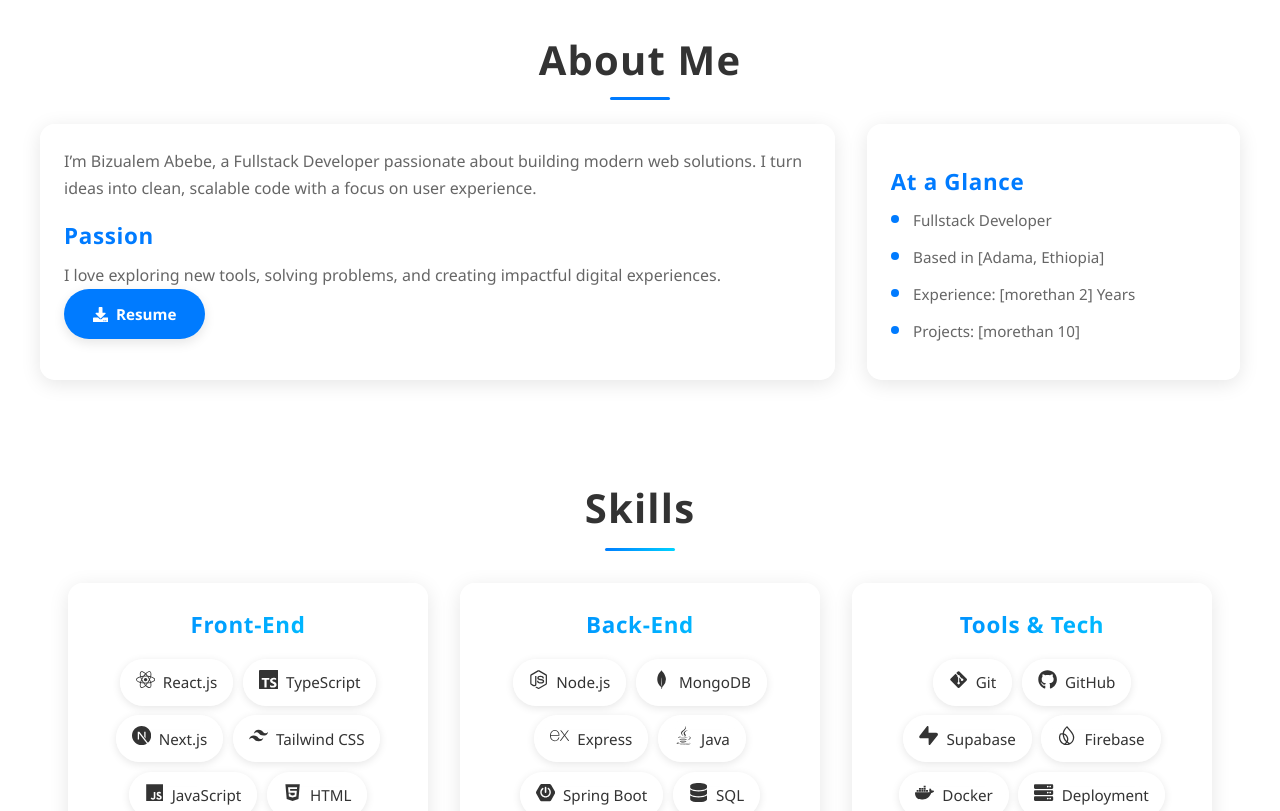
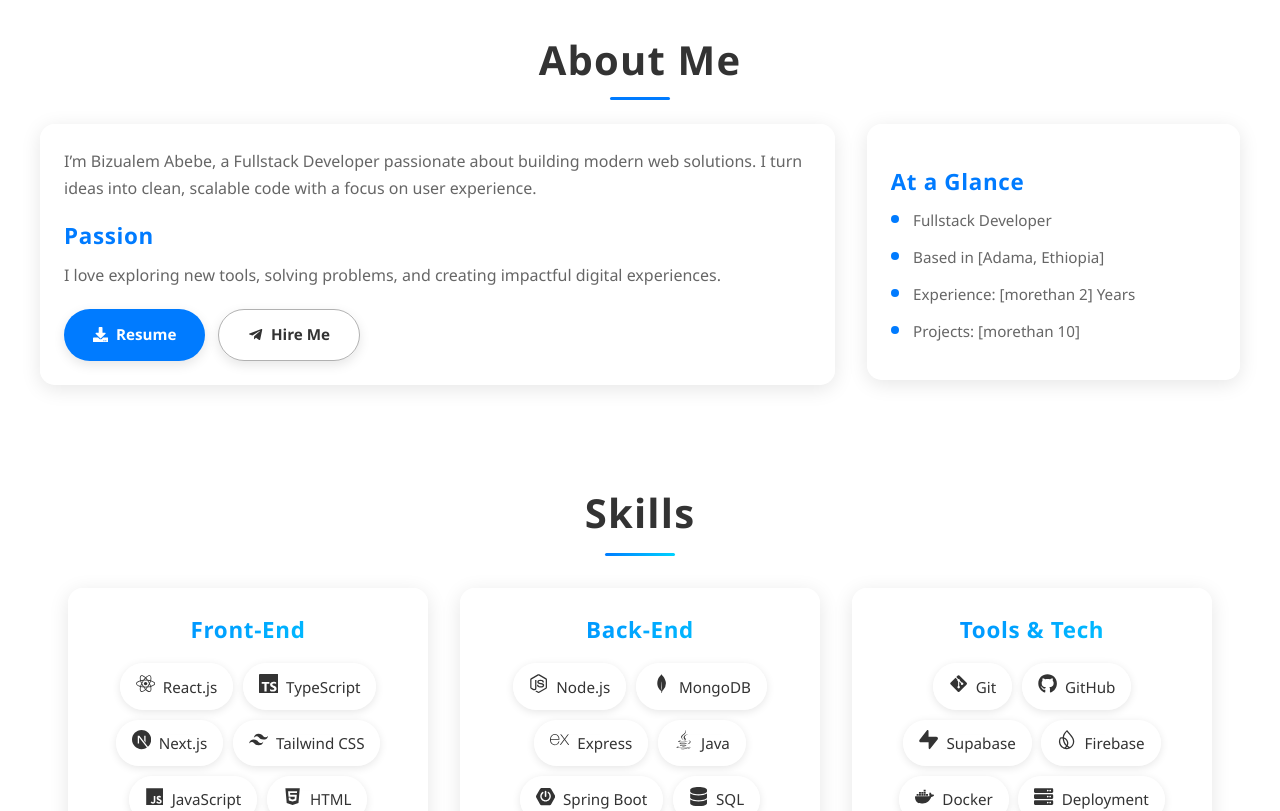
Before and after one commit to Biz1234/my-portfolio, a React (Vite) app: page / in a window 1280 px wide. Shown: the part 740-1551 px from the top of the page. Built offline with nearby package versions, Linux system fonts and the light colour scheme; no server answers.

Commit message:
add hire me

```diff
--- a/src/components/About.jsx
+++ b/src/components/About.jsx
@@ -1,5 +1,5 @@
 import { motion } from 'framer-motion';
-import { FaDownload } from 'react-icons/fa';
+import { FaDownload, FaTelegramPlane } from 'react-icons/fa';
 import '../styles/About.css';
 
 
@@ -34,6 +34,7 @@ function About() {
               I love exploring new tools, solving problems, and creating impactful digital experiences.
             </p>
           </div>
+          <div className="about-actions">
             <motion.a
               href="./Buzualem_Abebe.pdf"
               download="Buzualem_Abebe.pdf"
@@ -44,6 +45,18 @@ function About() {
             >
               <FaDownload /> Resume
             </motion.a>
+            <motion.a
+              href="https://t.me/SBabyii"
+              target="_blank"
+              rel="noopener noreferrer"
+              className="hire-btn"
+              whileHover={{ scale: 1.05 }}
+              whileTap={{ scale: 0.95 }}
+              aria-label="Hire Bizualem Abebe on Telegram"
+            >
+              <FaTelegramPlane /> Hire Me
+            </motion.a>
+          </div>
         </motion.div>
         <motion.div
           className="about-highlight"
--- a/src/styles/About.css
+++ b/src/styles/About.css
@@ -56,8 +56,8 @@
 .about-text,
 .highlight-box {
   background: var(--card-bg);
+  -webkit-backdrop-filter: blur(var(--blur));
   backdrop-filter: blur(var(--blur));
-  -webkit-backdrop-filter: blur(var(--blur));
   padding: 1.5rem;
   border-radius: 15px;
   box-shadow: 0 4px 20px var(--shadow);
@@ -83,6 +83,7 @@
   font-weight: 600;
   background: var(--accent);
   -webkit-background-clip: text;
+  background-clip: text;
   -webkit-text-fill-color: transparent;
   margin: 1rem 0 0.5rem;
 }
@@ -102,9 +103,46 @@
   transition: transform 0.3s ease, box-shadow 0.3s ease;
 }
 
+.about-actions {
+  margin-top: 1.2rem;
+  display: flex;
+  flex-wrap: wrap;
+  gap: 0.8rem;
+}
+
 .resume-btn:hover {
   transform: translateY(-3px) scale(1.05);
   box-shadow: 0 6px 18px var(--shadow);
+}
+
+.hire-btn {
+  display: inline-flex;
+  align-items: center;
+  gap: 0.5rem;
+  padding: 0.8rem 1.8rem;
+  background: transparent;
+  color: var(--text-primary);
+  text-decoration: none;
+  font-size: 0.95rem;
+  font-weight: 600;
+  border-radius: 50px;
+  border: 1px solid rgba(34, 34, 34, 0.35);
+  box-shadow: 0 4px 12px var(--shadow);
+  transition: transform 0.3s ease, box-shadow 0.3s ease, border-color 0.3s ease;
+}
+
+.dark .hire-btn {
+  border-color: rgba(255, 255, 255, 0.45);
+}
+
+.hire-btn:hover {
+  transform: translateY(-3px) scale(1.05);
+  box-shadow: 0 6px 18px var(--shadow);
+  border-color: rgba(34, 34, 34, 0.7);
+}
+
+.dark .hire-btn:hover {
+  border-color: rgba(255, 255, 255, 0.75);
 }
 
 .highlight-box ul {
```
Lines whose indentation alone changed are shown as unchanged.
